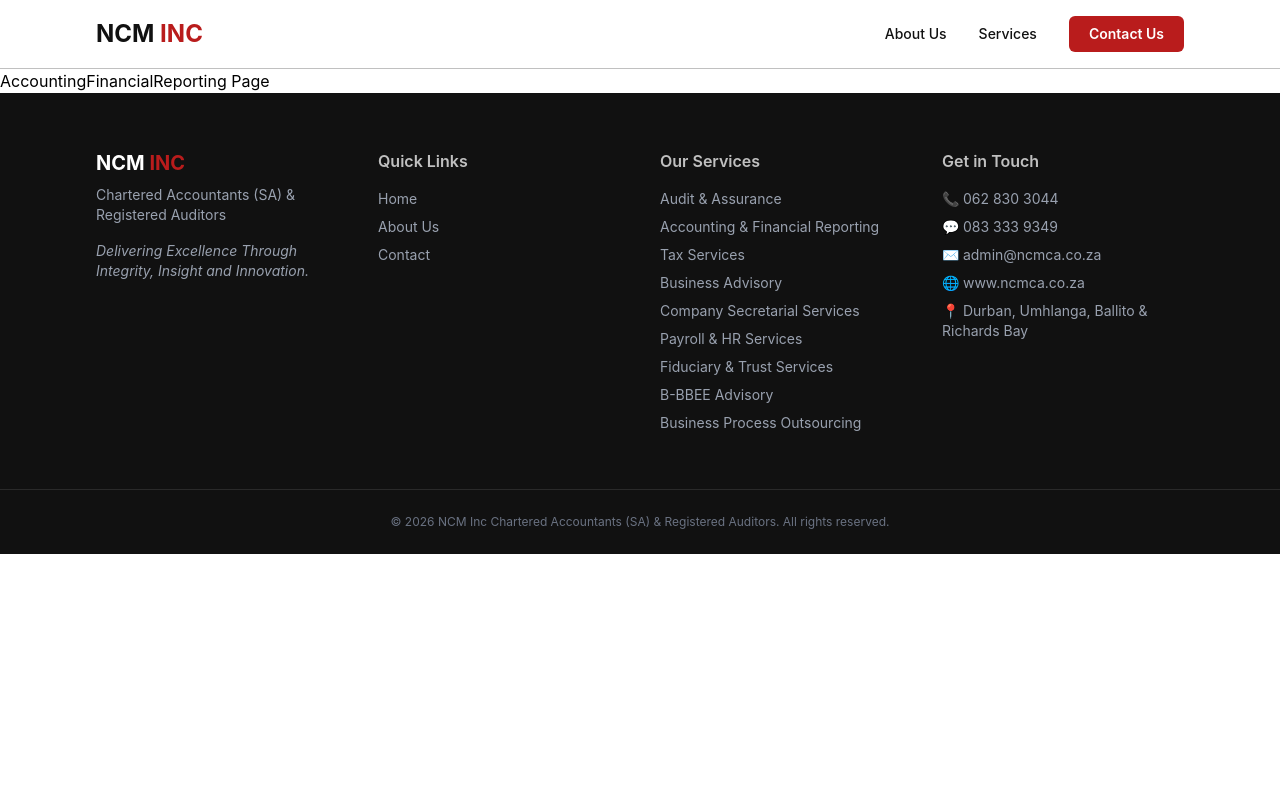
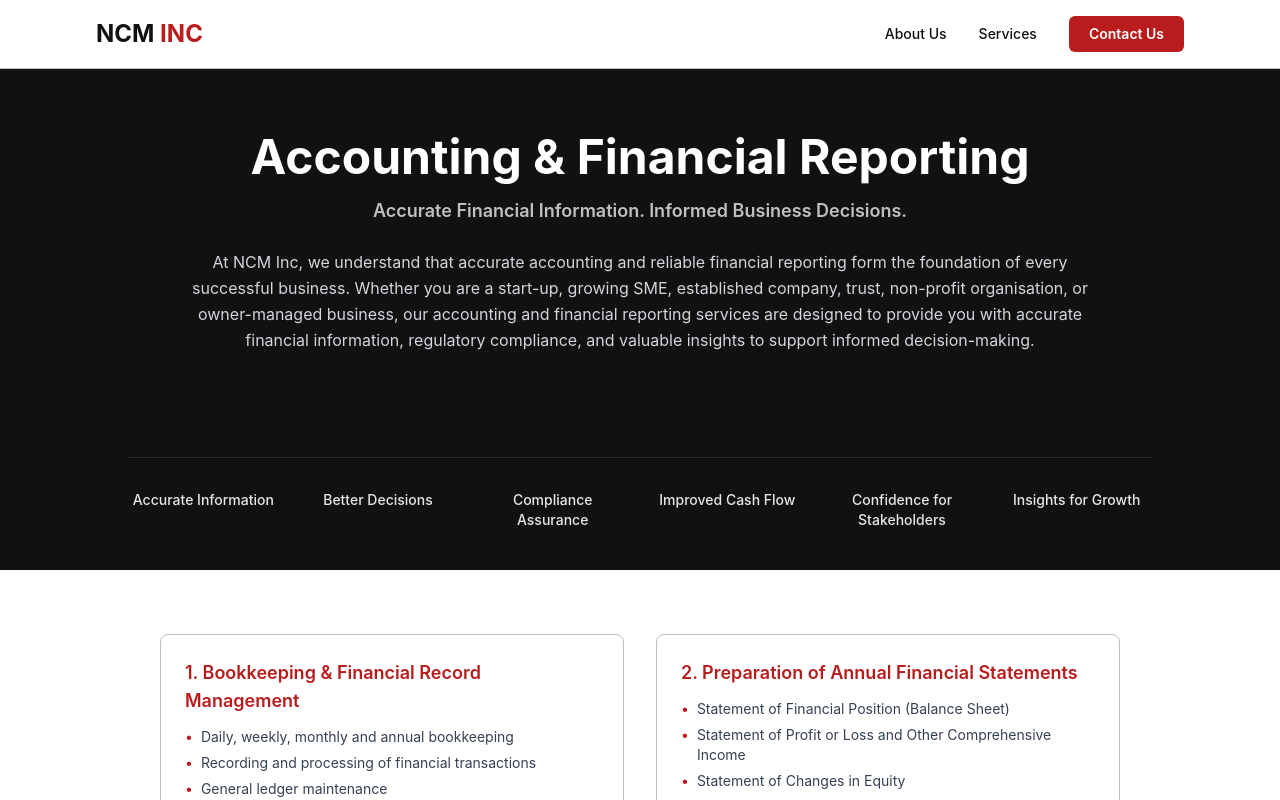
Before and after one commit to randr2405/NCMINC, a React (Vite) app: page /accounting-financial-reporting in a window 1280 px wide. Shown: the top 800 px of the page. Built offline with nearby package versions, Linux system fonts and the light colour scheme.

Commit message:
Accounting F Reporting

```diff
--- /dev/null
+++ b/src/components/ServicePageLayout.jsx
@@ -0,0 +1,85 @@
+import { Link } from 'react-router-dom'
+
+export default function ServicePageLayout({ title, tagline, intro, highlights, sections, valuePoints }) {
+  return (
+    <div className="text-black">
+      {/* Hero */}
+      <section className="px-8 py-16 text-white" style={{ backgroundColor: 'var(--ncm-black)' }}>
+        <div className="max-w-4xl mx-auto text-center">
+          <h1 className="text-3xl md:text-5xl font-bold mb-4">{title}</h1>
+          {tagline && (
+            <p className="text-lg font-semibold mb-6" style={{ color: 'var(--ncm-silver)' }}>{tagline}</p>
+          )}
+          {intro && <p className="text-gray-300 leading-relaxed">{intro}</p>}
+        </div>
+      </section>
+
+      {/* Highlights strip */}
+      {highlights && highlights.length > 0 && (
+        <section className="px-8 py-10" style={{ backgroundColor: 'var(--ncm-black)' }}>
+          <div className="max-w-5xl mx-auto grid grid-cols-2 md:grid-cols-3 lg:grid-cols-6 gap-6 border-t pt-8" style={{ borderColor: '#2a2a2a' }}>
+            {highlights.map((h) => (
+              <div key={h} className="text-center text-sm font-medium text-gray-200">
+                {h}
+              </div>
+            ))}
+          </div>
+        </section>
+      )}
+
+      {/* Service sections */}
+      <section className="px-8 py-16 max-w-5xl mx-auto">
+        <div className="grid md:grid-cols-2 gap-8">
+          {sections.map((s) => (
+            <div key={s.title} className="p-6 rounded-lg border" style={{ borderColor: 'var(--ncm-silver)' }}>
+              <h3 className="font-semibold text-lg mb-3" style={{ color: 'var(--ncm-red)' }}>{s.title}</h3>
+              {s.description && <p className="text-sm text-gray-600 mb-3">{s.description}</p>}
+              <ul className="text-sm text-gray-700 space-y-1.5">
+                {s.items.map((item) => (
+                  <li key={item} className="flex items-start gap-2">
+                    <span style={{ color: 'var(--ncm-red)' }}>•</span>
+                    <span>{item}</span>
+                  </li>
+                ))}
+              </ul>
+            </div>
+          ))}
+        </div>
+      </section>
+
+      {/* Value delivered */}
+      {valuePoints && valuePoints.length > 0 && (
+        <section className="px-8 py-16" style={{ backgroundColor: 'var(--ncm-grey)' }}>
+          <div className="max-w-4xl mx-auto">
+            <h2 className="text-2xl font-bold mb-8 text-center" style={{ color: 'var(--ncm-black)' }}>
+              The Value We Deliver
+            </h2>
+            <div className="grid md:grid-cols-2 gap-4">
+              {valuePoints.map((v) => (
+                <div key={v} className="flex items-start gap-3 bg-white p-4 rounded-lg border" style={{ borderColor: 'var(--ncm-silver)' }}>
+                  <span style={{ color: 'var(--ncm-red)' }}>✔</span>
+                  <span className="text-sm text-gray-700">{v}</span>
+                </div>
+              ))}
+            </div>
+          </div>
+        </section>
+      )}
+
+      {/* CTA */}
+      <section className="px-8 py-16 text-center text-white" style={{ backgroundColor: 'var(--ncm-red)' }}>
+        <h2 className="text-2xl md:text-3xl font-bold mb-4">Ready to Get Started?</h2>
+        <p className="mb-8 max-w-xl mx-auto">
+          Speak to our team about how these services can support your business.
+        </p>
+        <Link
+          to="/contact"
+          className="inline-block px-6 py-3 rounded-md font-semibold bg-white"
+          style={{ color: 'var(--ncm-red)' }}
+        >
+          Contact Us
+        </Link>
+      </section>
+    </div>
+  )
+}
--- a/src/pages/AccountingFinancialReporting.jsx
+++ b/src/pages/AccountingFinancialReporting.jsx
@@ -1,3 +1,142 @@
+import ServicePageLayout from '../components/ServicePageLayout'
+
 export default function AccountingFinancialReporting() {
-  return <h1>AccountingFinancialReporting Page</h1>
+  return (
+    <ServicePageLayout
+      title="Accounting & Financial Reporting"
+      tagline="Accurate Financial Information. Informed Business Decisions."
+      intro="At NCM Inc, we understand that accurate accounting and reliable financial reporting form the foundation of every successful business. Whether you are a start-up, growing SME, established company, trust, non-profit organisation, or owner-managed business, our accounting and financial reporting services are designed to provide you with accurate financial information, regulatory compliance, and valuable insights to support informed decision-making."
+      highlights={[
+        'Accurate Information',
+        'Better Decisions',
+        'Compliance Assurance',
+        'Improved Cash Flow',
+        'Confidence for Stakeholders',
+        'Insights for Growth',
+      ]}
+      sections={[
+        {
+          title: '1. Bookkeeping & Financial Record Management',
+          items: [
+            'Daily, weekly, monthly and annual bookkeeping',
+            'Recording and processing of financial transactions',
+            'General ledger maintenance',
+            'Bank, cash and credit card reconciliations',
+            'Accounts payable and receivable management',
+            'Debtors and creditors reconciliations',
+            'Inventory accounting and stock control support',
+            'Payroll accounting integration',
+            'Fixed asset register maintenance',
+            'Financial record clean-up and reconstruction',
+            'Cloud accounting support and implementation',
+          ],
+        },
+        {
+          title: '2. Preparation of Annual Financial Statements',
+          items: [
+            'Statement of Financial Position (Balance Sheet)',
+            'Statement of Profit or Loss and Other Comprehensive Income',
+            'Statement of Changes in Equity',
+            'Statement of Cash Flows',
+            'Detailed Notes to the Financial Statements',
+            'Accounting Policies and Disclosures',
+            "Directors' Reports where applicable",
+            'Supporting schedules and working papers',
+          ],
+        },
+        {
+          title: '3. Management Accounts & Periodic Reporting',
+          items: [
+            'Monthly, quarterly and interim management accounts',
+            'Executive financial summaries',
+            'Departmental performance reports',
+            'Revenue and expense trend analysis',
+            'Profitability reports',
+            'Budget versus actual performance reports',
+            'Cash flow reports and working capital analysis',
+          ],
+        },
+        {
+          title: '4. Financial Reporting & Regulatory Compliance',
+          items: [
+            'Reporting in accordance with applicable accounting standards',
+            'Companies Act compliance support',
+            'Corporate governance reporting assistance',
+            'Financial information for regulatory submissions',
+            'Compliance reporting for trusts and non-profit organisations',
+            'Independent review and audit preparation support',
+          ],
+        },
+        {
+          title: '5. Cash Flow Management & Forecasting',
+          items: [
+            'Cash flow forecasting and budgeting',
+            'Working capital management',
+            'Liquidity assessments',
+            'Cash flow scenario planning',
+            'Debtor collection analysis',
+            'Creditor payment planning',
+            'Capital expenditure forecasting',
+          ],
+        },
+        {
+          title: '6. Budgeting & Financial Planning',
+          items: [
+            'Annual operating budgets',
+            'Capital expenditure budgets',
+            'Revenue and expense forecasting',
+            'Departmental and project budgets',
+            'Multi-year financial planning',
+            'Scenario and sensitivity analysis',
+            'Budget performance monitoring',
+          ],
+        },
+        {
+          title: '7. Financial Analysis & Business Performance Reviews',
+          description: 'Profitability, liquidity, solvency and operational performance reviews, including:',
+          items: [
+            'Gross and net profit analysis',
+            'Product, service and customer profitability reviews',
+            'Current ratio, quick ratio and working capital assessments',
+            'Debt-to-equity and leverage analysis',
+            'Revenue growth and cost management assessments',
+            'Benchmarking against industry standards',
+          ],
+        },
+        {
+          title: '8. Year-End Accounting & Financial Close',
+          items: [
+            'Year-end reconciliations and general ledger reviews',
+            'Fixed asset verification and depreciation calculations',
+            'Accrual and provision calculations',
+            'Inventory valuations',
+            'Debtor and creditor confirmations',
+            'Tax adjustment calculations',
+            'Audit and independent review preparation',
+          ],
+        },
+        {
+          title: 'Cloud Accounting & Digital Financial Solutions',
+          description: 'We support the implementation and management of cloud-based accounting systems, including:',
+          items: [
+            'Real-time financial reporting',
+            'Secure cloud-based record keeping',
+            'Automated transaction processing',
+            'Remote access to financial information',
+            'System setup, migration, training and ongoing support',
+          ],
+        },
+      ]}
+      valuePoints={[
+        'Accurate and reliable financial information',
+        'Improved decision-making through meaningful reporting',
+        'Enhanced regulatory compliance',
+        'Better cash flow management',
+        'Increased profitability and operational efficiency',
+        'Reduced financial and compliance risks',
+        'Greater confidence for investors, lenders and stakeholders',
+        'Stronger foundations for business growth and long-term success',
+      ]}
+    />
+  )
 }
```
